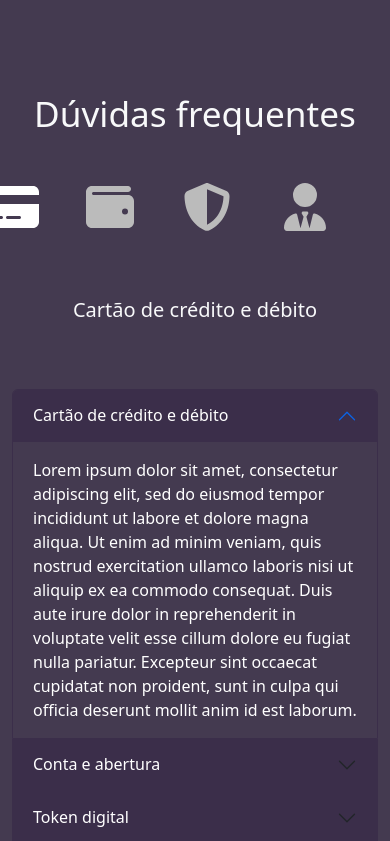
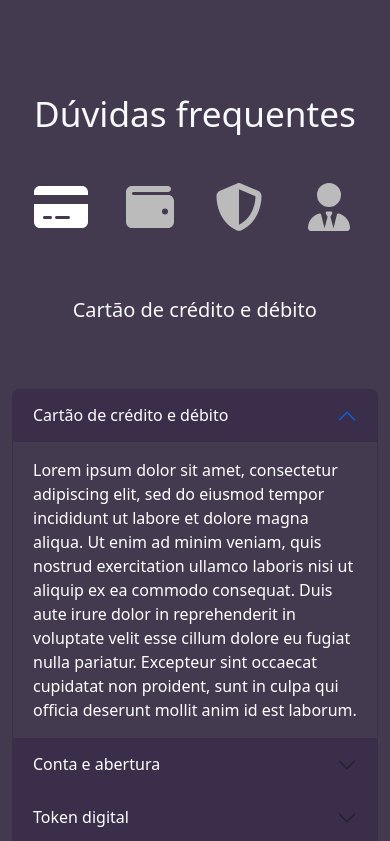
Before and after one commit to Felippeks/magbank, a React (Create React App) app: page / in a window 390 px wide. Shown: the part 2821-3662 px from the top of the page. Built offline with nearby package versions, Linux system fonts and the light colour scheme.

Commit message:
position icon faq

```diff
--- a/src/components/Fac.js
+++ b/src/components/Fac.js
@@ -29,16 +29,16 @@ const Fac = () => {
   return (
     <section className="faq text-light">
       <Container className="py-5">
-        <Row className="justify-content-center">
+        <Row>
           <h2 className="faq-title my-5">Dúvidas frequentes</h2>
         </Row>
         <Row>
-          <Col className="d-lg-none mb-5" xs={12}>
+          <Col className="d-lg-none mb-5 mx-3" xs={11}>
             <Row>
               {options.map(({ icon }, key) => (
                 <Col  key={key}>
                   <IconText
-                  className="d-flex  justify-content-center"
+                  className="d-flex justify-content-center"
                     icon={icon}
                     size={3}
                     color={key === index ? "#fff" : "#BBB"}
--- a/src/components/Fac.scss
+++ b/src/components/Fac.scss
@@ -35,4 +35,5 @@
 .text_icon{
     text-align: center;
 
+
   }
```
